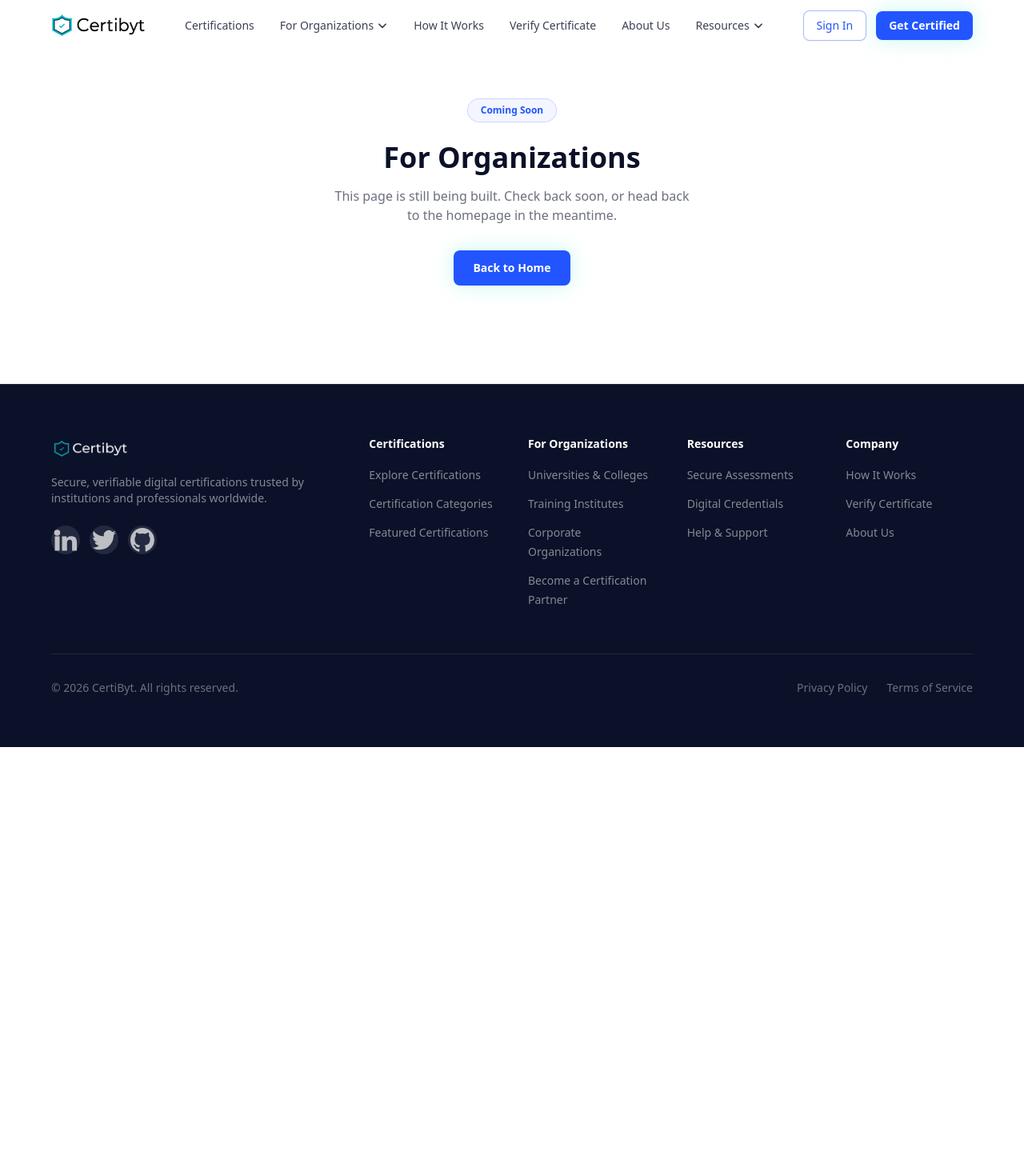
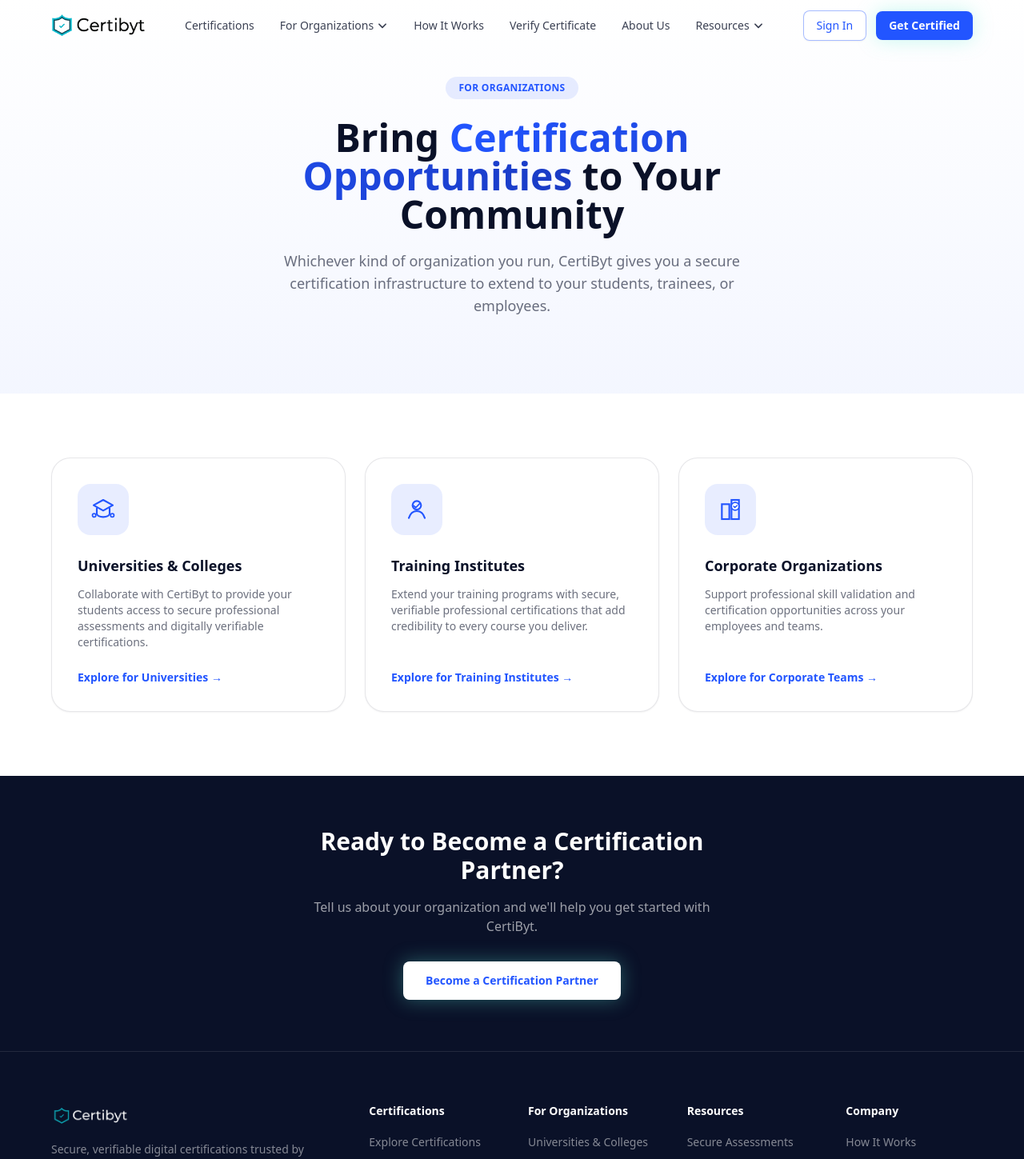
Before and after one commit to Aman-0402/certi-frontend, a React (Vite) app: page /organizations in a window 1280 px wide. Shown: the top 1449 px of the page at 80% size. Before the commit the page ends 934 px from the top, so only its background shows below. Built offline with nearby package versions, Linux system fonts and the light colour scheme.

Commit message:
Add real For Organizations hub page at /organizations
Was previously a Coming Soon stub, causing the About page's For Institutions card to link to an empty page. New hub gives a hero + three cards linking to Universities, Training Institutes, and Corporate org pages, plus a partner CTA.

```diff
--- a/src/App.tsx
+++ b/src/App.tsx
@@ -5,6 +5,7 @@
 import Home from './pages/Home'
 import HowItWorks from './pages/HowItWorks'
 import CertificationsCatalog from './pages/CertificationsCatalog'
+import ForOrganizations from './pages/ForOrganizations'
 import Universities from './pages/Universities'
 import TrainingInstitutes from './pages/TrainingInstitutes'
 import CorporateOrganizations from './pages/CorporateOrganizations'
@@ -20,7 +21,6 @@
   { path: '/certifications/categories', title: 'Certification Categories' },
   { path: '/certifications/featured', title: 'Featured Certifications' },
   { path: '/certifications/:slug', title: 'Certification Details' },
-  { path: '/organizations', title: 'For Organizations' },
   { path: '/contact', title: 'Contact Our Team' },
   { path: '/sign-in', title: 'Sign In' },
   { path: '/get-certified', title: 'Get Certified' },
@@ -45,6 +45,7 @@
           <Route path="/" component={Home} />
           <Route path="/how-it-works" component={HowItWorks} />
           <Route path="/certifications" component={CertificationsCatalog} />
+          <Route path="/organizations" component={ForOrganizations} />
           <Route path="/organizations/universities" component={Universities} />
           <Route path="/organizations/training-institutes" component={TrainingInstitutes} />
           <Route path="/organizations/corporate" component={CorporateOrganizations} />
--- /dev/null
+++ b/src/pages/ForOrganizations.tsx
@@ -0,0 +1,127 @@
+import { Link } from 'wouter'
+import { motion } from 'framer-motion'
+
+const ORG_TYPES = [
+  {
+    title: 'Universities & Colleges',
+    desc: 'Collaborate with CertiByt to provide your students access to secure professional assessments and digitally verifiable certifications.',
+    link: 'Explore for Universities',
+    href: '/organizations/universities',
+    icon: 'university',
+  },
+  {
+    title: 'Training Institutes',
+    desc: 'Extend your training programs with secure, verifiable professional certifications that add credibility to every course you deliver.',
+    link: 'Explore for Training Institutes',
+    href: '/organizations/training-institutes',
+    icon: 'training',
+  },
+  {
+    title: 'Corporate Organizations',
+    desc: 'Support professional skill validation and certification opportunities across your employees and teams.',
+    link: 'Explore for Corporate Teams',
+    href: '/organizations/corporate',
+    icon: 'corporate',
+  },
+] as const
+
+function OrgIcon({ icon }: { icon: (typeof ORG_TYPES)[number]['icon'] }) {
+  const common = { className: 'h-8 w-8 text-royal', viewBox: '0 0 24 24', fill: 'none' } as const
+  if (icon === 'university') {
+    return (
+      <svg {...common}>
+        <path d="M12 3l9 5-9 5-9-5 9-5z" stroke="currentColor" strokeWidth="1.6" strokeLinejoin="round" />
+        <path d="M6 11v5c0 1.5 2.5 3 6 3s6-1.5 6-3v-5" stroke="currentColor" strokeWidth="1.6" strokeLinecap="round" strokeLinejoin="round" />
+        <circle cx="3.5" cy="17.5" r="1.6" stroke="currentColor" strokeWidth="1.3" />
+        <circle cx="20.5" cy="17.5" r="1.6" stroke="currentColor" strokeWidth="1.3" />
+      </svg>
+    )
+  }
+  if (icon === 'training') {
+    return (
+      <svg {...common}>
+        <circle cx="12" cy="8" r="4" stroke="currentColor" strokeWidth="1.6" />
+        <path d="M4.5 20c1.3-4.2 4-6.5 7.5-6.5s6.2 2.3 7.5 6.5" stroke="currentColor" strokeWidth="1.6" strokeLinecap="round" />
+        <path d="M9 8.3l2 2 3.5-3.6" stroke="currentColor" strokeWidth="1.3" strokeLinecap="round" strokeLinejoin="round" />
+      </svg>
+    )
+  }
+  return (
+    <svg {...common}>
+      <rect x="4" y="7" width="7" height="14" stroke="currentColor" strokeWidth="1.6" />
+      <rect x="13" y="3" width="7" height="18" stroke="currentColor" strokeWidth="1.6" />
+      <circle cx="16.5" cy="9" r="3.6" fill="#fff" stroke="currentColor" strokeWidth="1.3" />
+      <path d="M15 9l1.2 1.2 2-2" stroke="currentColor" strokeWidth="1.1" strokeLinecap="round" strokeLinejoin="round" />
+    </svg>
+  )
+}
+
+export default function ForOrganizations() {
+  return (
+    <>
+      <section className="relative overflow-hidden bg-gradient-to-b from-white to-royal/5">
+        <div className="relative mx-auto max-w-[1600px] px-6 py-20 text-center sm:px-10 lg:px-16 lg:py-24">
+          <motion.div initial={{ opacity: 0, y: 16 }} animate={{ opacity: 1, y: 0 }} transition={{ duration: 0.5 }}>
+            <span className="inline-flex items-center rounded-full bg-royal/10 px-4 py-1.5 text-xs font-bold tracking-wide text-royal">
+              FOR ORGANIZATIONS
+            </span>
+            <h1 className="mx-auto mt-6 max-w-3xl text-4xl font-bold leading-tight text-navy sm:text-5xl">
+              Bring{' '}
+              <span className="bg-gradient-to-r from-royal to-royal-700 bg-clip-text text-transparent">
+                Certification Opportunities
+              </span>{' '}
+              to Your Community
+            </h1>
+            <p className="mx-auto mt-5 max-w-xl text-lg text-navy/60">
+              Whichever kind of organization you run, CertiByt gives you a secure certification
+              infrastructure to extend to your students, trainees, or employees.
+            </p>
+          </motion.div>
+        </div>
+      </section>
+
+      <section className="bg-white">
+        <div className="mx-auto max-w-[1600px] px-6 py-20 sm:px-10 lg:px-16">
+          <div className="grid grid-cols-1 gap-6 lg:grid-cols-3">
+            {ORG_TYPES.map((org) => (
+              <motion.div
+                key={org.title}
+                whileHover={{ y: -4 }}
+                transition={{ duration: 0.2 }}
+                className="group flex flex-col rounded-[24px] border border-navy/10 bg-white p-8 shadow-sm"
+              >
+                <div className="flex h-16 w-16 items-center justify-center rounded-2xl bg-royal/10 transition-transform duration-300 group-hover:scale-110 group-hover:rotate-6">
+                  <OrgIcon icon={org.icon} />
+                </div>
+                <h3 className="mt-6 text-lg font-bold text-navy">{org.title}</h3>
+                <p className="mt-3 flex-1 text-sm text-navy/60">{org.desc}</p>
+                <Link href={org.href} className="mt-6 text-sm font-semibold text-royal hover:text-royal-600">
+                  {org.link} &rarr;
+                </Link>
+              </motion.div>
+            ))}
+          </div>
+        </div>
+      </section>
+
+      <section className="relative overflow-hidden bg-navy">
+        <div className="relative mx-auto max-w-[1600px] px-6 py-16 text-center sm:px-10 lg:px-16">
+          <h2 className="mx-auto max-w-xl text-2xl font-bold text-white sm:text-3xl">
+            Ready to Become a Certification Partner?
+          </h2>
+          <p className="mx-auto mt-4 max-w-lg text-white/60">
+            Tell us about your organization and we&apos;ll help you get started with CertiByt.
+          </p>
+          <div className="mt-8">
+            <Link
+              href="/organizations/partner"
+              className="inline-block rounded-lg bg-white px-7 py-3.5 text-sm font-semibold text-royal shadow-glow transition-colors hover:bg-white/90"
+            >
+              Become a Certification Partner
+            </Link>
+          </div>
+        </div>
+      </section>
+    </>
+  )
+}
```
